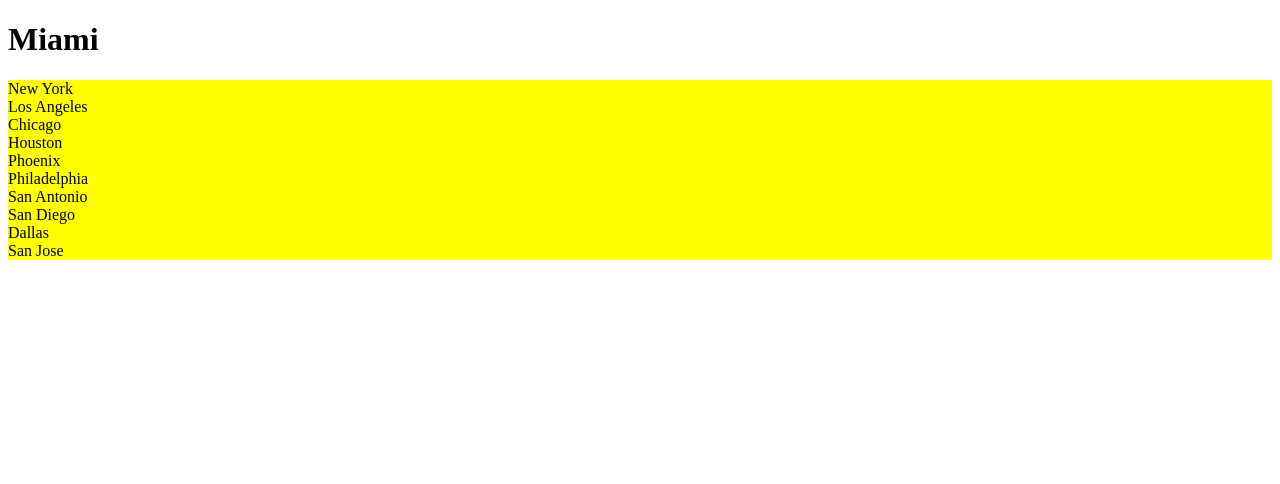
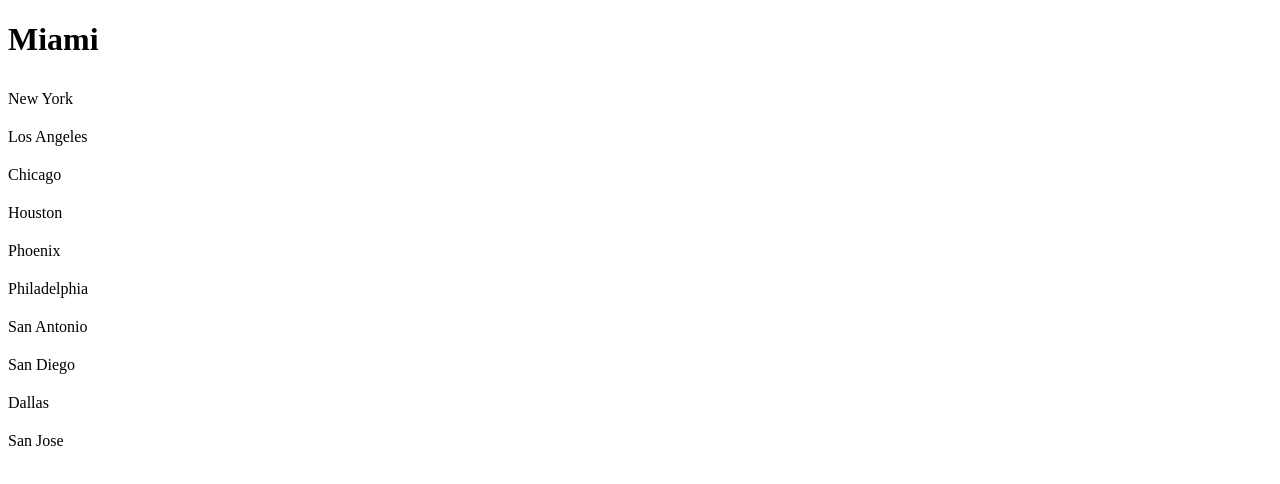
Before and after one commit to PremRaahul-K/React-Learning, a React (Vite) app in the folder Projects/react-app/: page / in a window 1280 px wide. Shown: the top 484 px of the page. Built offline with nearby package versions, Linux system fonts and the light colour scheme.

Commit message:
CSS-in-JS

```diff
--- a/Projects/react-app/src/components/ListGroup/ListGroup.module.css
+++ b/Projects/react-app/src/components/ListGroup/ListGroup.css
@@ -2,7 +2,3 @@
   list-style: none;
   padding: 0;
 }
-
-.container {
-  background-color: yellow;
-}
--- a/Projects/react-app/src/components/ListGroup/ListGroup.tsx
+++ b/Projects/react-app/src/components/ListGroup/ListGroup.tsx
@@ -1,5 +1,20 @@
 import { useState } from "react";
-import styles from "./ListGroup.module.css";
+import "./ListGroup.css";
+import styled from "styled-components";
+
+const List = styled.ul`
+  list-style: none;
+  padding: 0;
+`;
+
+interface ListItemProps {
+  active: boolean;
+}
+
+const ListItem = styled.li<ListItemProps>`
+  padding: 10px 0px;
+  background-color: ${(props) => (props.active ? "grey" : "transparent")};
+`;
 
 interface Props {
   items: string[];
@@ -13,24 +28,20 @@
     <>
       <h1>{heading}</h1>
       {items.length === 0 && <p>No items to display</p>}
-      <ul className={[styles.listGroup, styles.container].join(" ")}>
+      <List>
         {items.map((item, index) => (
-          <li
+          <ListItem
             key={item}
-            className={
-              selectedIndex === index
-                ? "list-group-item active"
-                : "list-group-item"
-            }
+            active={index === selectedIndex}
             onClick={() => {
               setSelectedIndex(index);
               onSelectItem(item);
             }}
           >
             {item}
-          </li>
+          </ListItem>
         ))}
-      </ul>
+      </List>
     </>
   );
 }
```
Also changed, not shown: 1 other file (tests, documents, lock files or other folders).
